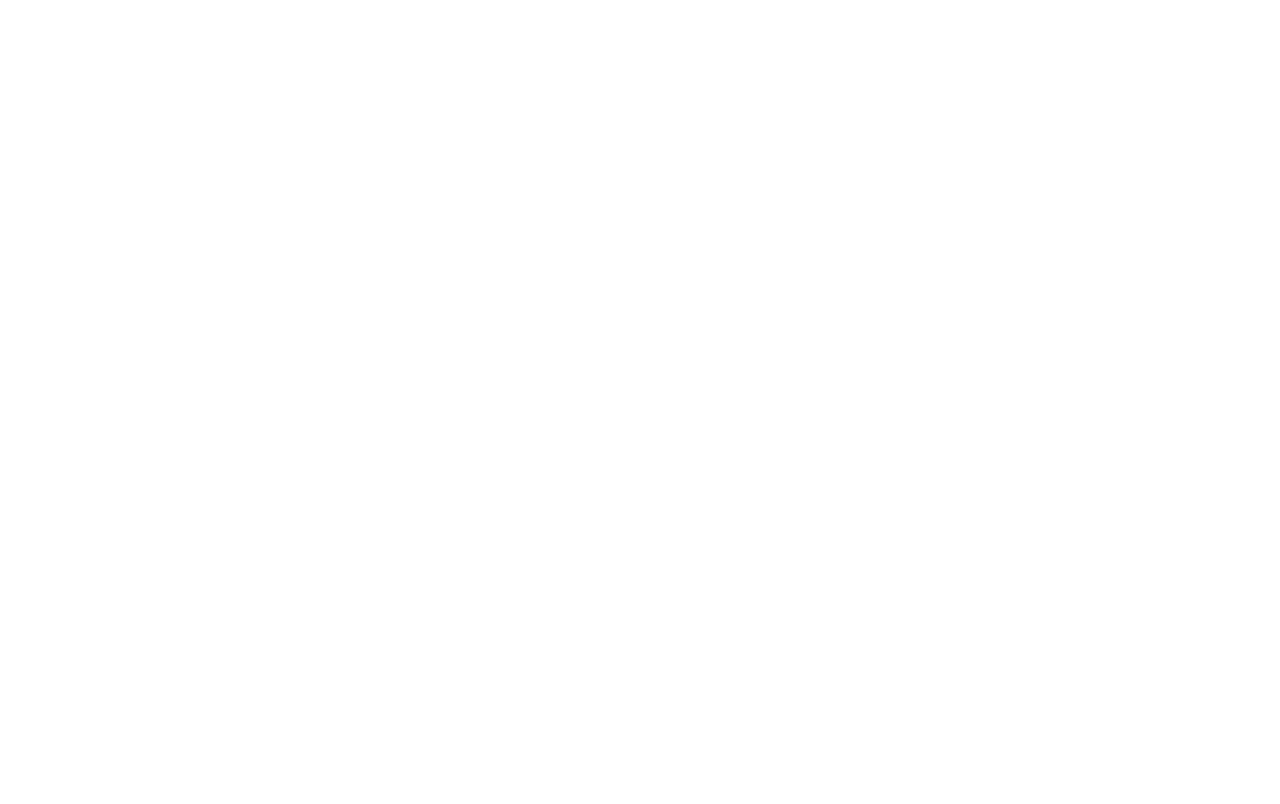
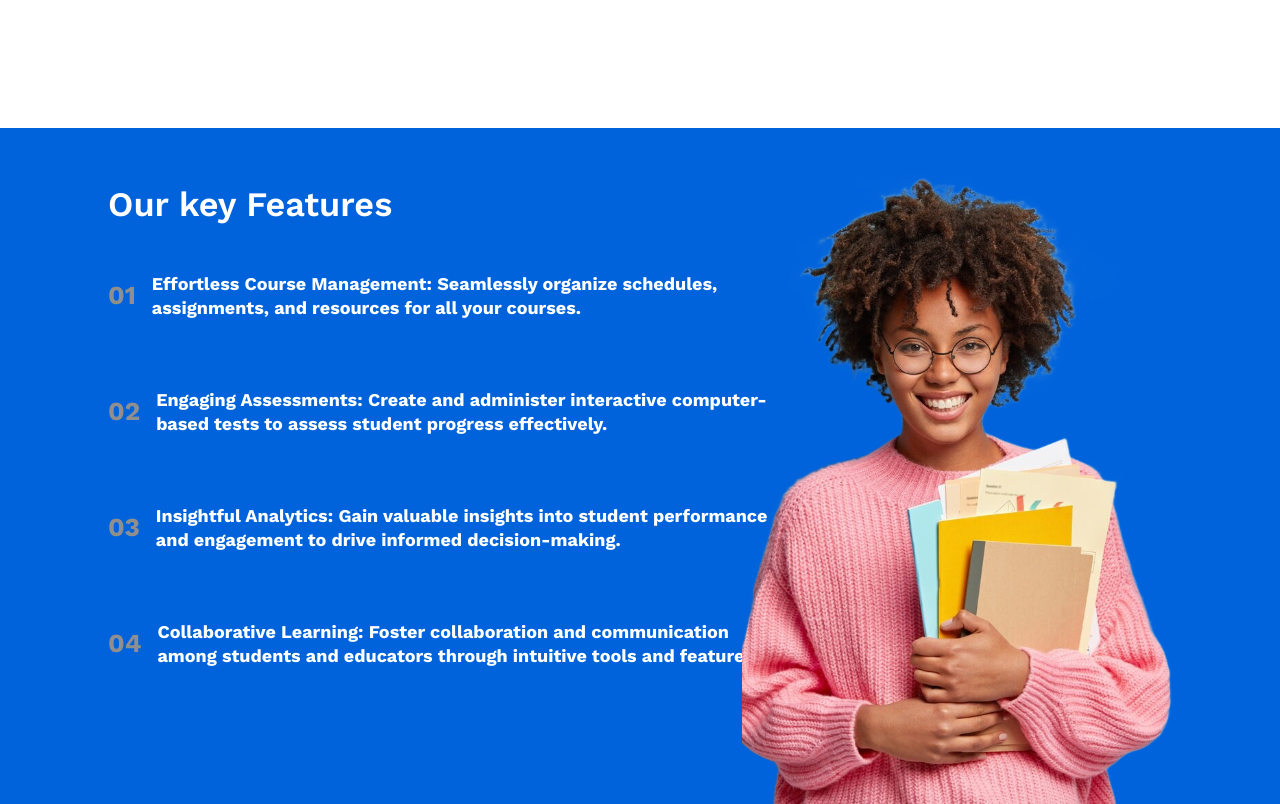
Before and after one commit to eromose-le/learning-management-system, a Next.js app: page / in a window 1280 px wide. Shown: the part 1940-2744 px from the top of the page. Before the commit the page ends 1944 px from the top, so only its background shows below. Built offline with nearby package versions, Linux system fonts and the light colour scheme; grey boxes are pictures that could not be loaded.

Commit message:
feat: add key feature page ui

```diff
--- /dev/null
+++ b/src/app/(guest_layout)/(landing)/_components/LandingKeyFeatures.tsx
@@ -0,0 +1,88 @@
+import Container from "@/common/Container";
+import { Typography } from "@mui/material";
+import Image from "next/image";
+import featureAvatar from "../../../../../public/images/feature-avatar.svg";
+
+const LandingKeyFeatures = () => {
+  const keyFeatures: { index: string; value: string }[] = [
+    {
+      index: "01",
+      value:
+        "Effortless Course Management: Seamlessly organize schedules, assignments, and resources for all your courses.",
+    },
+    {
+      index: "02",
+      value:
+        "Engaging Assessments: Create and administer interactive computer-based tests to assess student progress effectively.",
+    },
+    {
+      index: "03",
+      value:
+        "Insightful Analytics: Gain valuable insights into student performance and engagement to drive informed decision-making.",
+    },
+    {
+      index: "04",
+      value:
+        "Collaborative Learning: Foster collaboration and communication among students and educators through intuitive tools and features.",
+    },
+  ];
+  return (
+    <Container
+      component="section"
+      className="mt-12 md:mt-28 pt-12 pb-20 bg-primary flex-col justify-start"
+    >
+      <div className="max-w-screen-2xl m-auto">
+        <div className="flex lg:hidden aspect-w-5 aspect-h-3 w-full">
+          <Image
+            src={featureAvatar}
+            alt="hero-image"
+            sizes="100vw"
+            style={{
+              width: "100%",
+              height: "auto",
+              objectFit: "cover",
+            }}
+            width={500}
+            height={300}
+          />
+        </div>
+        <div className="text-center lg:text-left mt-2 w-full">
+          <Typography variant="h1" className="font-semibold text-white">
+            Our key Features
+          </Typography>
+        </div>
+
+        <section className="flex w-full relative">
+          <div className="flex flex-col flex-2 gap-0 md:gap-5">
+            {keyFeatures.map((feature) => (
+              <div
+                key={feature.index}
+                className="flex items-center mt-6 md:mt-12 gap-2 md:gap-4"
+              >
+                <Typography variant="h4" className="font-bold text-tertiary">
+                  {feature.index}
+                </Typography>
+                <Typography variant="h5" className="font-bold text-white">
+                  {feature.value}
+                </Typography>
+              </div>
+            ))}
+          </div>
+          <div className="hidden lg:flex flex-2 items-center justify-end h-[500px] w-[500px] md:w-[700px]"></div>
+          <div className="hidden lg:flex flex-2 items-center justify-end absolute bottom-[-80px] right-0 w-[430px] h-[630px]">
+            <Image
+              src={featureAvatar}
+              alt="hero-image"
+              fill
+              className="absolute bottom-40"
+              sizes="100%"
+              style={{ objectFit: "cover" }}
+            />
+          </div>
+        </section>
+      </div>
+    </Container>
+  );
+};
+
+export default LandingKeyFeatures;
--- a/src/app/(guest_layout)/(landing)/page.tsx
+++ b/src/app/(guest_layout)/(landing)/page.tsx
@@ -2,6 +2,7 @@ import React from "react";
 import LandingHero from "./_components/LandingHero";
 import LandingHero2 from "./_components/LandingHero2";
 import LandingDescription from "./_components/LandingDescription";
+import LandingKeyFeatures from "./_components/LandingKeyFeatures";
 
 export default function LandingPage() {
   return (
@@ -9,6 +10,7 @@ export default function LandingPage() {
       <LandingHero />
       <LandingHero2 />
       <LandingDescription />
+      <LandingKeyFeatures />
     </>
   );
 }
--- a/src/configs/themes.ts
+++ b/src/configs/themes.ts
@@ -122,7 +122,7 @@ export function customizeTheme(theme: ThemeOptions = {}) {
         },
       },
       h1: {
-        fontSize: "2rem", // 64px
+        fontSize: "2.2rem", // 64px
         fontWeight: "700",
         letterSpacing: "-2%",
         fontFamily: `${work_sans.style.fontFamily}, serif`,
@@ -157,10 +157,10 @@ export function customizeTheme(theme: ThemeOptions = {}) {
         },
       },
       h5: {
-        fontSize: "1.875rem", // 30px
+        fontSize: "1.175rem", // 30px
         fontFamily: `${work_sans.style.fontFamily}, serif`,
         [defaultTheme.breakpoints.down("sm")]: {
-          fontSize: "1.5rem", // 24px for mobile
+          fontSize: "0.8rem", // 24px for mobile
         },
       },
       h6: {
```
Also changed, not shown: public/images/feature-avatar.svg (added).
